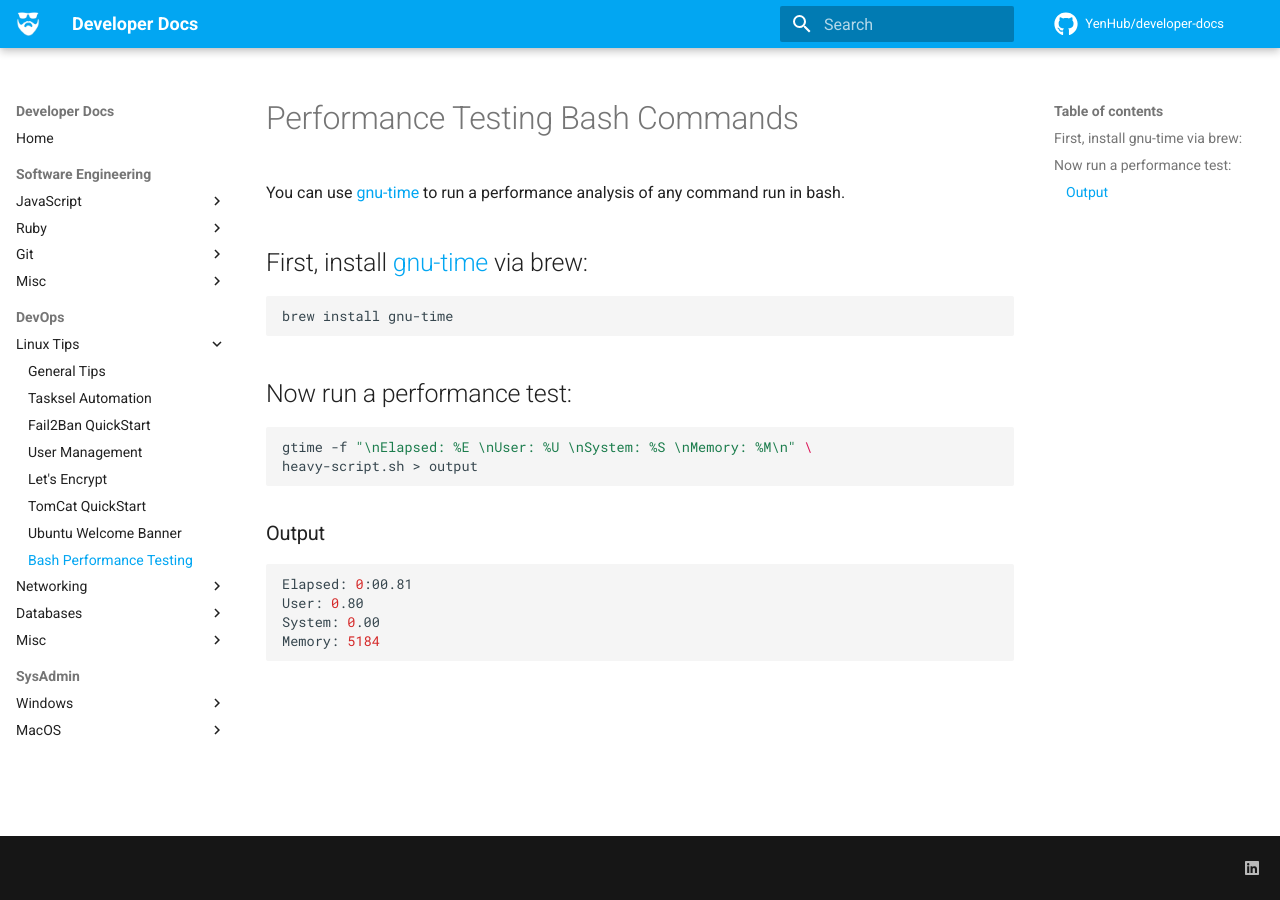
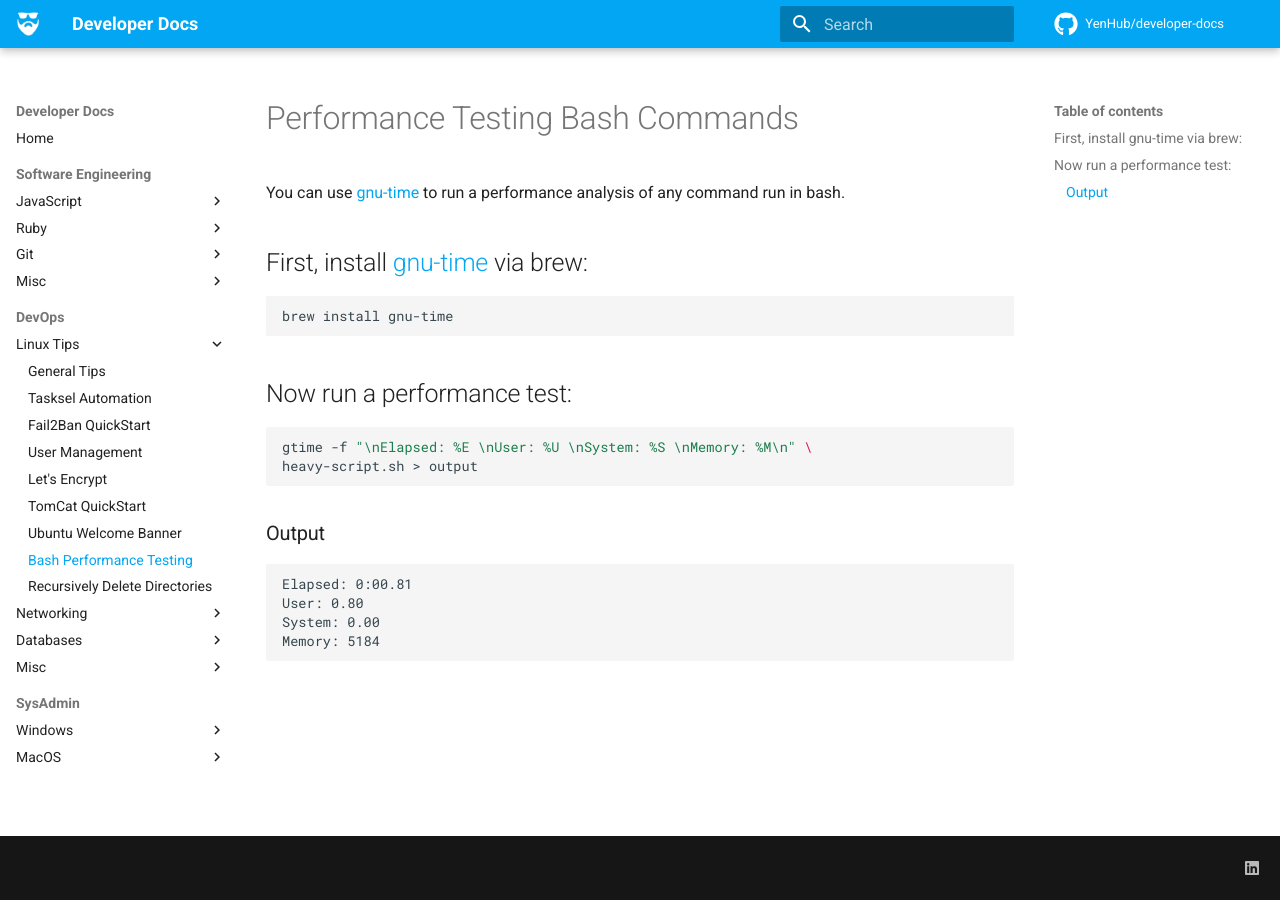
Before and after one commit to YenHub/developer-docs, an MkDocs documentation site: the page built from docs/devops/linux-tips/performance-testing-commands.md, in a window 1280 px wide. Built offline with MkDocs 1.6.1 and Material for MkDocs 9.7.7, drawn with Linux system fonts in a browser that asks for light colours; comment, search, counter and statistics services are not loaded.

Commit message:
💥 Add recursive delete directory command

````diff
--- a/docs/devops/linux-tips/performance-testing-commands.md
+++ b/docs/devops/linux-tips/performance-testing-commands.md
@@ -17,7 +17,7 @@
 
 ### Output
 
-```bash
+```txt
 Elapsed: 0:00.81
 User: 0.80
 System: 0.00
--- a/mkdocs.yml
+++ b/mkdocs.yml
@@ -91,6 +91,7 @@
           - TomCat QuickStart: devops/linux-tips/tomcat.md
           - Ubuntu Welcome Banner: devops/linux-tips/welcome-banner.md
           - Bash Performance Testing: devops/linux-tips/performance-testing-commands.md
+          - Recursively Delete Directories: devops/linux-tips/recursive-delete.md
 
       - Networking:
           - Analysing nginx logs: devops/networking/go-access.md
````
Also changed, not shown: docs/devops/linux-tips/recursive-delete.md (added, +9 -0 lines).
